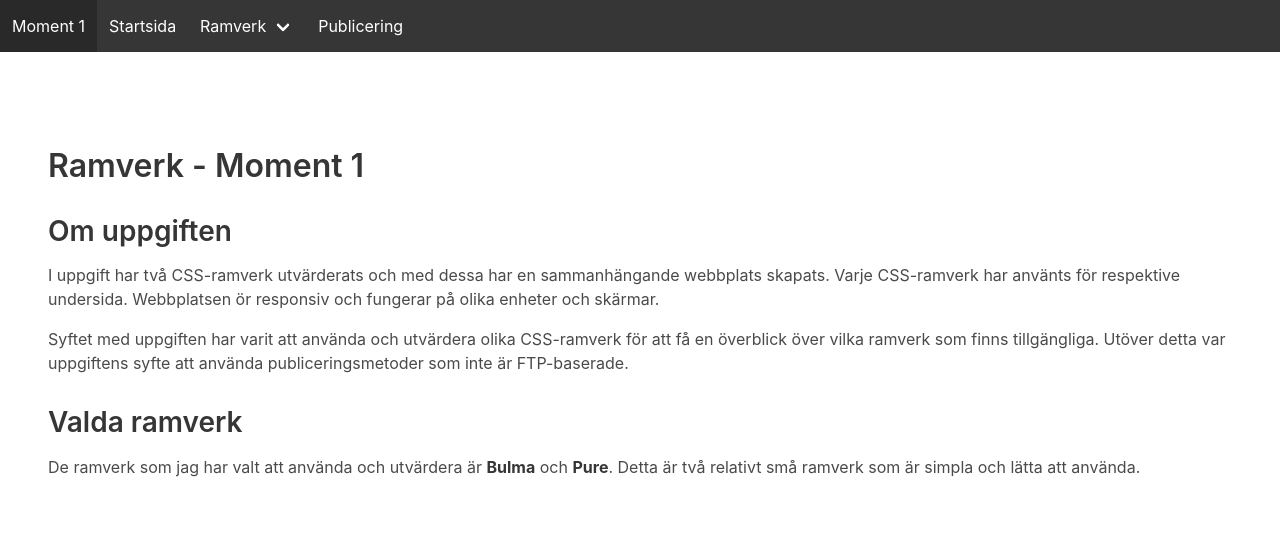
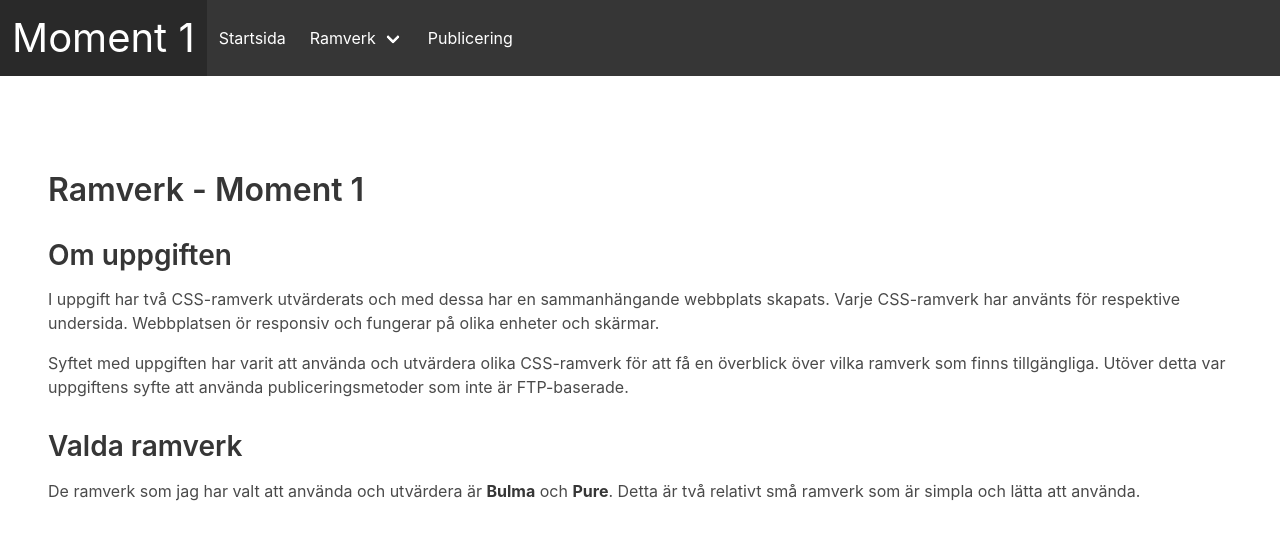
Before and after one commit to beaabrahamsson/RamverkMoment1, a plain HTML site: page index.html in a window 1280 px wide. Drawn offline with nearby package versions, Linux system fonts and the light colour scheme.

Commit message:
comments

```diff
--- a/index.html
+++ b/index.html
@@ -11,7 +11,7 @@
     <nav class="navbar is-dark" role="navigation" aria-label="main navigation">
         <div class="navbar-brand">
           <a class="navbar-item" href="#">
-            <p>Moment 1</p>
+            <p class="is-size-2-desktop">Moment 1</p>
           </a>
 
           <a role="button" class="navbar-burger" aria-label="menu" aria-expanded="false" data-target="navbarBasicExample">
--- a/main.js
+++ b/main.js
@@ -1,3 +1,4 @@
+  //Responsive menu Bulma framework
 document.addEventListener('DOMContentLoaded', () => {
 
     // Get all "navbar-burger" elements
@@ -20,6 +21,7 @@ document.addEventListener('DOMContentLoaded', () => {
 
   });
 
+  //Responsive menu Pure framework
   (function (window, document) {
     var menu = document.getElementById('menu'),
         rollBack,
```
Also changed, not shown: publicering.html (+1 -1 lines).
